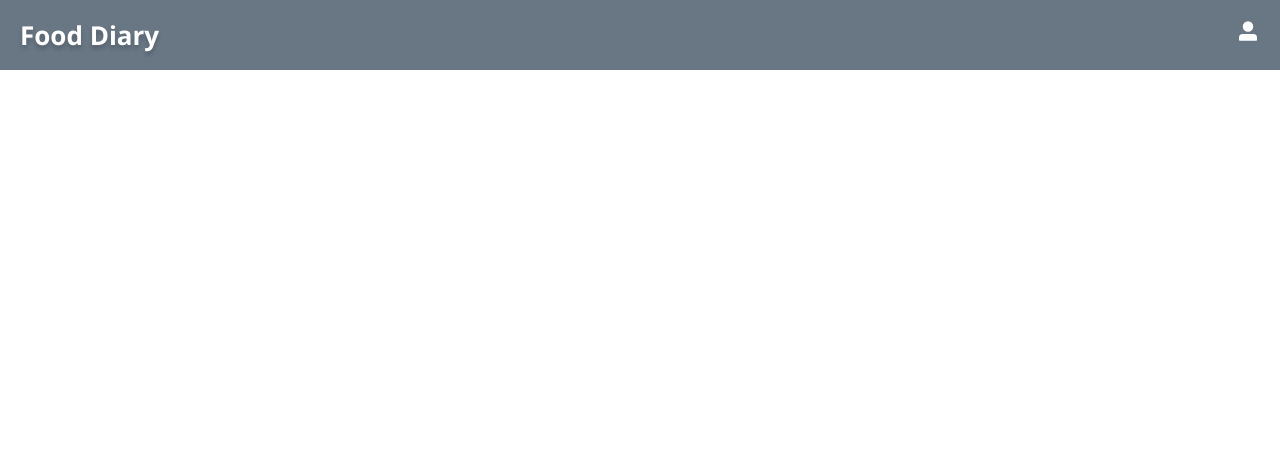
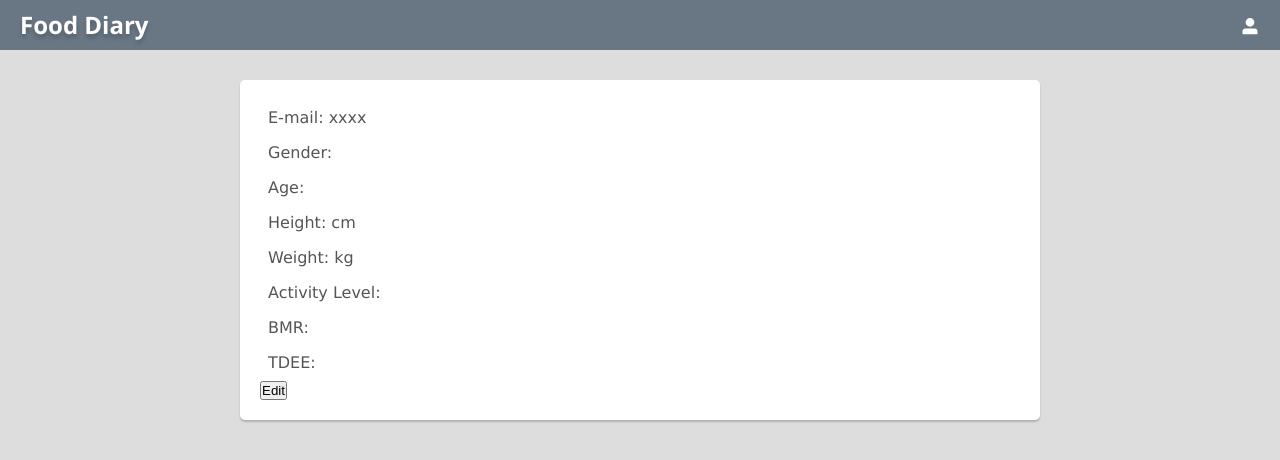
Before and after one commit to kay1040/food-diary, a Vue app: page /user/profile in a window 1280 px wide. Before the commit this address had no page. Shown: the top 460 px of the page. Built offline with nearby package versions, Linux system fonts and the light colour scheme.

Commit message:
modify: rename User to Profile

```diff
--- a/src/components/AppHeader.vue
+++ b/src/components/AppHeader.vue
@@ -8,8 +8,9 @@
         <UserFilled />
       </el-icon>
       <ul class="user-menu" v-if="isShowUserMenu" @click.stop>
-        <li><a href="/user">User data</a></li>
         <li><a href="/user/food-diary">Food diary</a></li>
+        <li><a href="/user">Profile</a></li>
+        <li><a href="/user">Change Password</a></li>
         <li><a href="/">Log out</a></li>
       </ul>
     </div>
@@ -48,14 +49,14 @@ watchEffect(() => {
 <style lang="scss" scoped>
 header {
   width: 100%;
-  position: absolute;
   z-index: 999;
-  height: 70px;
-  line-height: 70px;
-  font-size: 24px;
+  height: 50px;
+  line-height: 50px;
+  font-size: 20px;
   display: flex;
   justify-content: space-between;
   padding: 0 20px;
+  position: absolute;
 
   .logo {
     font-weight: bold;
@@ -65,13 +66,14 @@ header {
     a {
       z-index: 9999;
       color: #fff;
-      font-size: 26px;
+      font-size: 24px;
     }
   }
 
   .user {
     color: #fff;
     position: relative;
+    margin-top: 4px;
 
     i {
       cursor: pointer;
@@ -79,15 +81,16 @@ header {
 
     .user-menu {
       color: #555;
-      font-size: 14px;
+      font-size: 12px;
       position: absolute;
-      top: 50px;
+      top: 40px;
       right: 0;
-      width: 150px;
+      width: 220px;
       padding: 12px 0;
       background-color: #fff;
       border-radius: 8px;
       box-shadow: 0px 4px 4px rgba(0, 0, 0, 0.2);
+      z-index: 999;
 
       li {
         height: 40px;
--- a/src/router/index.js
+++ b/src/router/index.js
@@ -12,9 +12,9 @@ const routes = [
     component: () => import('../views/AuthForm.vue'),
   },
   {
-    path: '/user',
-    name: 'user',
-    component: () => import('../views/User.vue'),
+    path: '/user/profile',
+    name: 'profile',
+    component: () => import('../views/Profile.vue'),
   },
   {
     path: '/start',
--- a/src/views/AuthForm.vue
+++ b/src/views/AuthForm.vue
@@ -26,7 +26,7 @@ const router = useRouter()
 const isLoginForm = ref(true)
 const handleSubmit = () => {
   if (isLoginForm.value) {
-    router.push({ name: 'user' })
+    router.push({ name: 'profile' })
   } else {
     router.push({ name: 'start' })
   }
--- /dev/null
+++ b/src/views/Profile.vue
@@ -0,0 +1,104 @@
+<template>
+  <div class="profile">
+    <div class="content">
+      <div class="user-data" v-if="!isEdit">
+        <div>E-mail: xxxx</div>
+        <div>Gender: {{ user.userData.gender }}</div>
+        <div>Age: {{ user.userData.age }}</div>
+        <div>Height: {{ user.userData.height }} cm</div>
+        <div>Weight: {{ user.userData.weight }} kg</div>
+        <div>Activity Level: {{ user.userData.activityLevel }}</div>
+        <div>BMR: {{ user.BMR }}</div>
+        <div>TDEE: {{ user.TDEE }}</div>
+        <button @click="isEdit = true">Edit</button>
+      </div>
+      <form v-if="isEdit" class="user-form">
+        <div>
+          <label for="gender">Gender: </label>
+          <select name="gender" id="gender" v-model="formData.gender">
+            <option value="" disabled>Select</option>
+            <option value="male">Male</option>
+            <option value="female">Female</option>
+          </select>
+        </div>
+        <div>
+          <label for="age">Age: </label>
+          <input name="age" id="age" type="text" v-model.number="formData.age">
+        </div>
+        <div>
+          <label for="height">Height: </label>
+          <input name="height" id="height" type="text" v-model.number="formData.height">
+        </div>
+        <div>
+          <label for="weight">Weight: </label>
+          <input name="weight" id="weight" type="text" v-model.number="formData.weight">
+        </div>
+        <div>
+          <label for="activity">Activity Level: </label>
+          <select name="activity" id="activity" v-model="formData.activityLevel">
+            <option value="" disabled>Select</option>
+            <option value="sedentary">Sedentary: office work, no exercise habits</option>
+            <option value="lightly">Lightly: exercise 1-2 days/week</option>
+            <option value="moderately">Moderately: exercise 3-5 days/week</option>
+            <option value="heavy">Heavy: exercise 6-7 days/week</option>
+            <option value="extremely">Extremely: athlete level, exercise 2 times a day</option>
+          </select>
+        </div>
+        <div>
+          <button @click.prevent="isEdit = false">Cancel</button>
+          <button @click.prevent="handleSubmit">Submit</button>
+        </div>
+      </form>
+    </div>
+
+  </div>
+</template>
+<script setup>
+import { ref } from 'vue';
+import { useUserStore } from '../stores/user'
+const user = useUserStore()
+
+const formData = { ...user.userData }
+
+const isEdit = ref(false)
+
+const handleSubmit = () => {
+  user.updateUserData(formData)
+  isEdit.value = false
+}
+
+</script>
+<style  lang="scss" scoped>
+.profile {
+  padding-top: 50px;
+  background-color: #ddd;
+  height: 100vh;
+
+  .content {
+    width: 800px;
+    background-color: #fff;
+    margin: 30px auto;
+    padding: 20px;
+    border-radius: 5px;
+    box-shadow: 0px 2px 2px rgba(0, 0, 0, 0.2);
+
+    @include mobile {
+      width: 90%;
+      margin: 1.2rem auto;
+    }
+
+    .user-data,
+    .user-form {
+      div {
+        text-align: left;
+        font-size: 16x;
+        padding: 8px;
+        color: #555;
+      }
+
+    }
+  }
+
+
+}
+</style>
--- a/src/views/Start.vue
+++ b/src/views/Start.vue
@@ -114,7 +114,7 @@ const handleNextStep = async () => {
     user.userData.height = steps[2].answer
     user.userData.weight = steps[3].answer
     user.userData.activityLevel = steps[4].answer
-    router.push({ name: 'user' })
+    router.push({ name: 'profile' })
   }
 }
 
--- a/src/views/User.vue
+++ /dev/null
@@ -1,86 +0,0 @@
-<template>
-  <div class="user">
-    <div class="userData" v-if="!isEdit">
-      <div>Gender: {{ user.userData.gender }}</div>
-      <div>Age: {{ user.userData.age }}</div>
-      <div>Height: {{ user.userData.height }}</div>
-      <div>Weight: {{ user.userData.weight }}</div>
-      <div>Activity Level: {{ user.userData.activityLevel }}</div>
-      <div>BMR: {{ user.BMR }}</div>
-      <div>TDEE: {{ user.TDEE }}</div>
-      <button @click="isEdit = true">Edit</button>
-    </div>
-    <form v-if="isEdit">
-      <div>
-        <label for="gender">Gender:</label>
-        <select name="gender" id="gender" v-model="formData.gender">
-          <option value="" disabled>Select</option>
-          <option value="male">Male</option>
-          <option value="female">Female</option>
-        </select>
-      </div>
-      <div>
-        <label for="age">Age:</label>
-        <input name="age" id="age" type="text" v-model.number="formData.age">
-      </div>
-      <div>
-        <label for="height">Height:</label>
-        <input name="height" id="height" type="text" v-model.number="formData.height">
-      </div>
-      <div>
-        <label for="weight">Weight:</label>
-        <input name="weight" id="weight" type="text" v-model.number="formData.weight">
-      </div>
-      <div>
-        <label for="activity">Activity Level:</label>
-        <select name="activity" id="activity" v-model="formData.activityLevel">
-          <option value="" disabled>Select</option>
-          <option value="sedentary">Sedentary: office work, no exercise habits</option>
-          <option value="lightly">Lightly: exercise 1-2 days/week</option>
-          <option value="moderately">Moderately: exercise 3-5 days/week</option>
-          <option value="heavy">Heavy: exercise 6-7 days/week</option>
-          <option value="extremely">Extremely: athlete level, exercise 2 times a day</option>
-        </select>
-      </div>
-      <div>
-        <button @click.prevent="isEdit = false">Cancel</button>
-        <button @click.prevent="handleSubmit">Submit</button>
-      </div>
-    </form>
-  </div>
-</template>
-<script setup>
-import { ref } from 'vue';
-import { useUserStore } from '../stores/user'
-const user = useUserStore()
-
-const formData = {
-  gender: '',
-  age: '',
-  height: '',
-  weight: '',
-  activityLevel: '',
-}
-
-const isEdit = ref(false)
-
-const handleSubmit = () => {
-  user.updateUserData(formData)
-  isEdit.value = false
-}
-
-</script>
-<style  lang="scss" scoped>
-.user {
-  padding-top: 100px;
-
-  div {
-    margin: 0 auto;
-    width: 800px;
-    text-align: left;
-    font-size: 20px;
-    padding: 10px;
-    color: #555;
-  }
-}
-</style>
```
